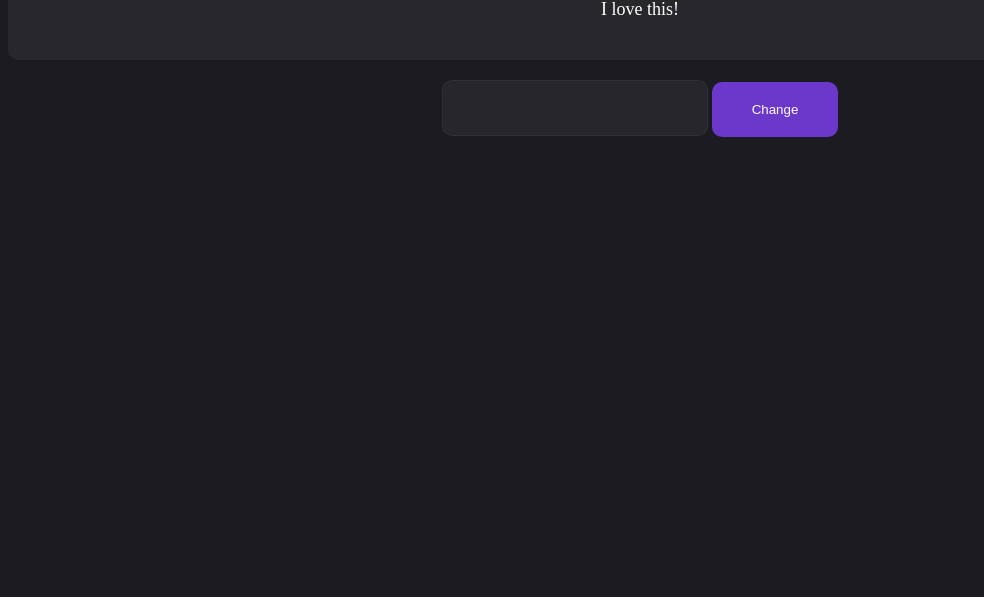
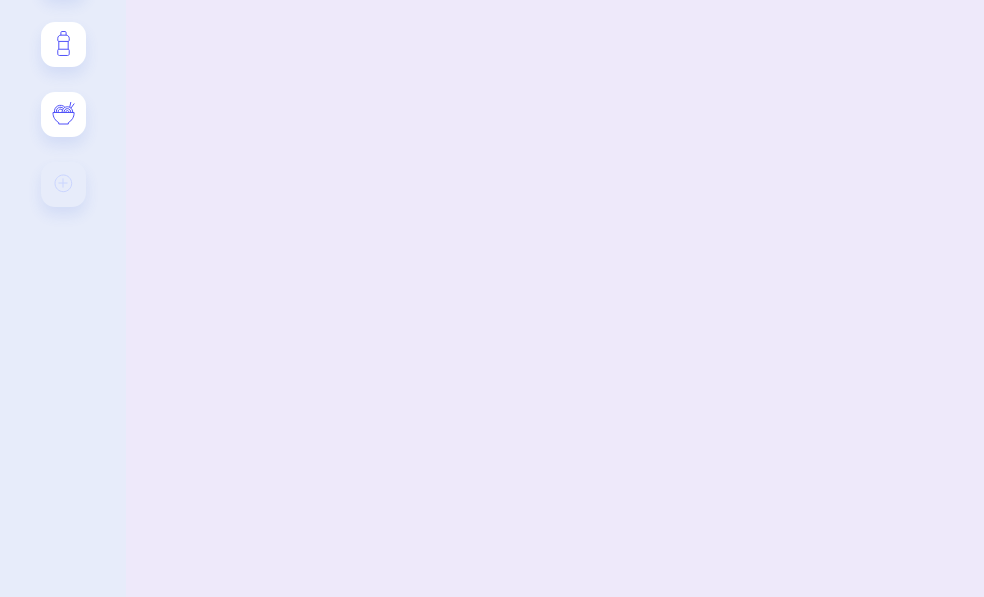
Before and after one commit to aleoshka/JS-alari, a plain HTML site: page index.html in a window 1280 px wide. Shown: the part 203-800 px from the top of the page, without its empty margins (0-984 px from the left). Drawn offline with Linux system fonts and the light colour scheme.

Commit message:
Вёрстка макета - 1

```diff
--- a/app.js
+++ /dev/null
@@ -1,22 +0,0 @@
-'use strict';
-
-function submitForm() {
-    const input = document.querySelector('.input').value;
-    if (!input) {
-        return;
-    }
-    document.querySelector('.panel').innerText = input;
-    document.querySelector('.input').value = '';
-    document.querySelector('.notification').classList.remove('notification_hidden');
-    const textString = JSON.stringify({
-        text: input
-    });
-    localStorage.setItem('text', textString);
-
-}
-
-function inputChanged(e) {
-    if (e.code == 'Enter') {
-        submitForm();
-    }
-}
--- a/index.html
+++ b/index.html
@@ -2,21 +2,42 @@
 <html lang="en">
 
 <head>
-  <meta charset="UTF-8" />
-  <meta http-equiv="X-UA-Compatible" content="IE=edge" />
-  <meta name="viewport" content="width=device-width, initial-scale=1.0" />
-  <title>Document</title>
-  <link rel="stylesheet" href="/styles.css" />
+    <meta charset="UTF-8" />
+    <meta http-equiv="X-UA-Compatible" content="IE=edge" />
+    <meta name="viewport" content="width=device-width, initial-scale=1.0" />
+    <title>Habbit App</title>
+    <link rel="preconnect" href="https://fonts.googleapis.com">
+    <link rel="preconnect" href="https://fonts.gstatic.com" crossorigin>
+    <link href="https://fonts.googleapis.com/css2?family=Comfortaa:wght@400;600&display=swap" rel="stylesheet">
+    <link rel="stylesheet" href="styles/main.css" />
 </head>
 
-<body style="background-color: #1c1b21; text-align: center">
-  <img src="./logo.svg" alt="" />
-  <div class="panel">I love this!</div>
-  <input class="input" onkeydown="inputChanged(event)" />
-  <button class="button" onclick="submitForm()">Change</button>
-  <div class="notification notification_hidden">Changed!</div>
-  <div class="test"></div>
-  <script src="./app.js"></script>
+<body>
+    <div class="app">
+        <div class="panel">
+            <img class="logo" src="images/logo.svg" alt="Логотоип Habbit App">
+            <nav class="menu">
+                <div class="menu__list">
+                    <button class="menu__item menu__item_active">
+                        <img src="images/dumbbell.svg" alt="">
+                    </button>
+                    <button class="menu__item">
+                        <img src="images/water.svg" alt="">
+                    </button>
+                    <button class="menu__item">
+                        <img src="images/food.svg" alt="">
+                    </button>
+                </div>
+                <button class="menu__add">
+                    <img src="images/add.svg" alt="Добавить">
+                </button>
+            </nav>
+        </div>
+        <div class="content">
+            собачья дыра
+        </div>
+    </div>
+    <script src="scripts/app.js"></script>
 </body>
 
 </html>
--- a/styles.css
+++ /dev/null
@@ -1,56 +0,0 @@
-.panel {
-    font-size: 18px;
-    color: white;
-    background: rgba(255, 255, 255, 0.05);
-    border-radius: 10px;
-    padding: 40px;
-    margin-bottom: 20px;
-}
-
-.notification {
-    font-size: 18px;
-    color: white;
-    margin: 20px;
-    /* display: none; */
-}
-
-/* .notification_active {
-    display: block;
-} */
-
-.notification_hidden {
-    display: none;
-}
-
-.button {
-    display: inline-flex;
-    align-items: center;
-    justify-content: center;
-    box-sizing: border-box;
-    cursor: pointer;
-    transition: all .2s;
-    text-align: center;
-    border-radius: 10px;
-    background: #6c38cc;
-    color: white;
-    border: none;
-    padding: 20px 40px;
-}
-
-.button:hover {
-    background-color: #844fe6;
-}
-
-.input {
-    box-sizing: border-box;
-    padding: 15px 16px;
-    color: white;
-    border: 1px solid rgba(212, 212, 212, 0.05);
-    border-radius: 10px;
-    background: rgba(255, 255, 255, 0.05);
-    height: 56px;
-    font-size: 18px;
-    line-height: 21px;
-    outline: none;
-    box-shadow: none;
-}
--- /dev/null
+++ b/styles/main.css
@@ -0,0 +1,72 @@
+* {
+    box-sizing: border-box;
+}
+
+body {
+    font-family: "Comfortaa", cursive;
+    margin: 0;
+    background-color: #eee9fa;
+}
+
+.app {
+    display: flex;
+}
+
+.logo {
+    margin-bottom: 50px;
+}
+
+.panel {
+    background: #e7ecfa;
+    min-height: 100vh;
+    padding: 30px;
+}
+
+.menu {
+    display: flex;
+    flex-direction: column;
+    gap: 25px;
+    align-items: center;
+}
+
+.menu__list {
+    display: flex;
+    flex-direction: column;
+    gap: 25px;
+}
+
+.menu__item {
+    background: #FFFFFF;
+    width: 45px;
+    height: 45px;
+    box-shadow: 0px 8px 14px rgba(62, 107, 224, 0.12);
+    border: none;
+    border-radius: 14px;
+    cursor: pointer;
+}
+
+.menu__item:hover {
+    background: #6A6AFB;
+}
+
+.menu__item:hover img {
+    filter: brightness(0) invert(1);
+}
+
+.menu__item_active {
+    background: #5051F9;
+}
+
+.menu__add {
+    background: none;
+    width: 45px;
+    height: 45px;
+    box-shadow: 0px 8px 14px rgba(62, 107, 224, 0.12);
+    border: none;
+    border-radius: 14px;
+    cursor: pointer;
+}
+
+.menu__add:hover {
+    background: #eee9fa
+}
```
Also changed, not shown: images/add.svg (added), images/dumbbell.svg (added), images/food.svg (added), images/logo.svg (added), images/water.svg (added), logo.svg (deleted), scripts/app.js (added).
